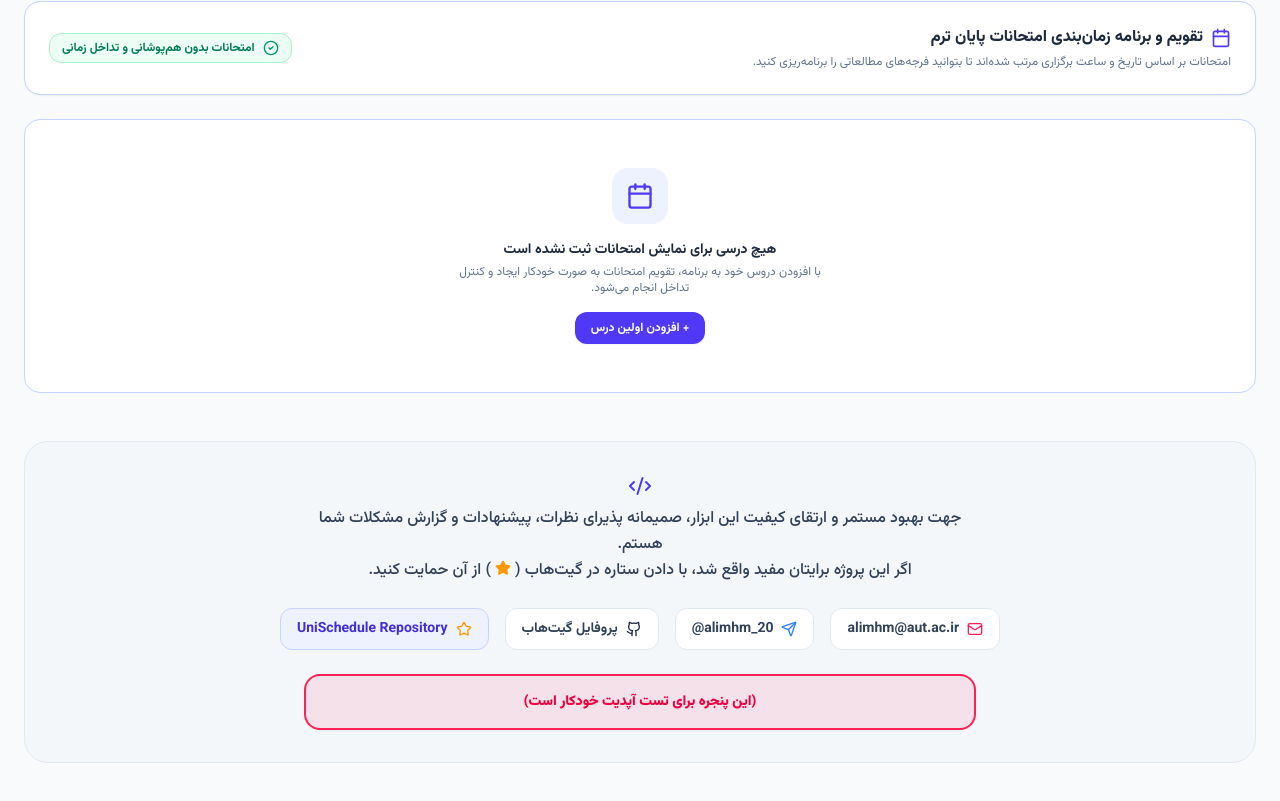
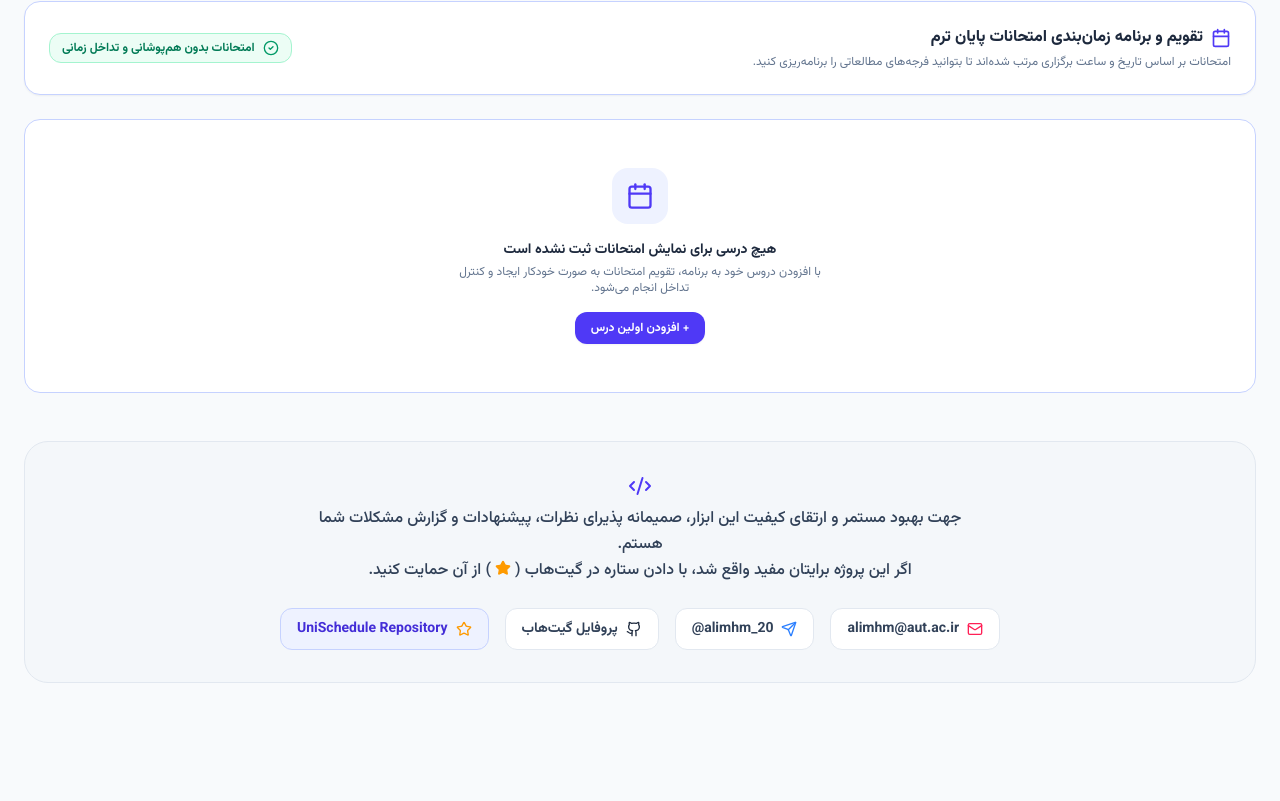
Before and after one commit to AliMhM20/unischedule, a React (Vite) app: page / in a window 1280 px wide. Shown: the part 1195-1996 px from the top of the page. After the commit the page ends 1926 px from the top, so only its background shows below. Built offline with nearby package versions, Linux system fonts and the light colour scheme.

Commit message:
feat: show test banner only on desktop with text 2 and bump to v1.2.9

```diff
--- a/package.json
+++ b/package.json
@@ -1,7 +1,7 @@
 {
   "name": "unischedule",
   "private": true,
-  "version": "1.2.8",
+  "version": "1.2.9",
   "type": "module",
   "main": "electron/main.cjs",
   "scripts": {
--- a/src/components/Footer.tsx
+++ b/src/components/Footer.tsx
@@ -59,10 +59,12 @@ export const Footer: React.FC = () => {
           </a>
         </div>
 
-        {/* Test Banner for Auto-Update Verification */}
-        <div className="w-full max-w-2xl mx-auto p-4 bg-rose-500/10 dark:bg-rose-950/30 border-2 border-rose-500 dark:border-rose-500/60 rounded-2xl text-center text-rose-600 dark:text-rose-400 font-black text-sm shadow-xs">
-          (این پنجره برای تست آپدیت خودکار است)
-        </div>
+        {/* Test Banner for Auto-Update Verification (Desktop Electron Only) */}
+        {typeof window !== 'undefined' && Boolean(window.electronAPI?.isElectron) && (
+          <div className="w-full max-w-2xl mx-auto p-4 bg-rose-500/10 dark:bg-rose-950/30 border-2 border-rose-500 dark:border-rose-500/60 rounded-2xl text-center text-rose-600 dark:text-rose-400 font-black text-sm shadow-xs">
+            (این پنجره برای تست آپدیت خودکار 2 است)
+          </div>
+        )}
 
       </div>
     </footer>
--- a/src/utils/updateChecker.ts
+++ b/src/utils/updateChecker.ts
@@ -1,4 +1,4 @@
-export const CURRENT_APP_VERSION = '1.2.8';
+export const CURRENT_APP_VERSION = '1.2.9';
 
 export interface UpdateInfo {
   status: 'checking' | 'update_available' | 'up_to_date' | 'no_internet' | 'error';
```
